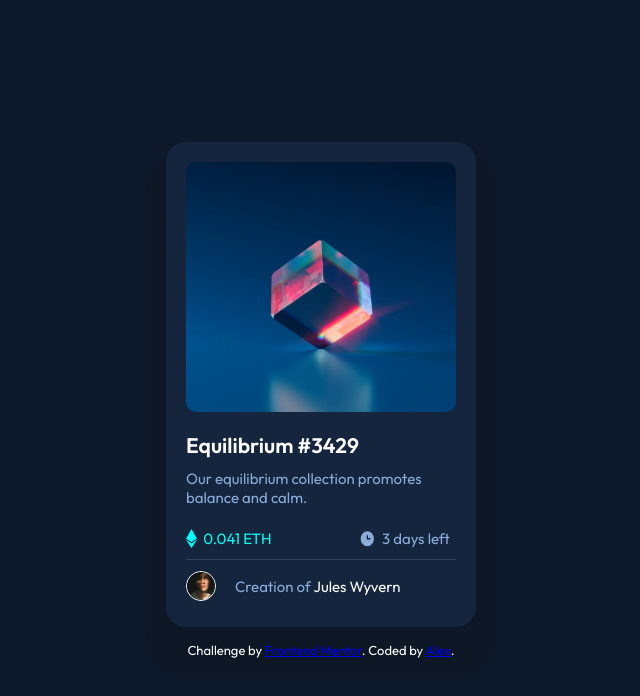
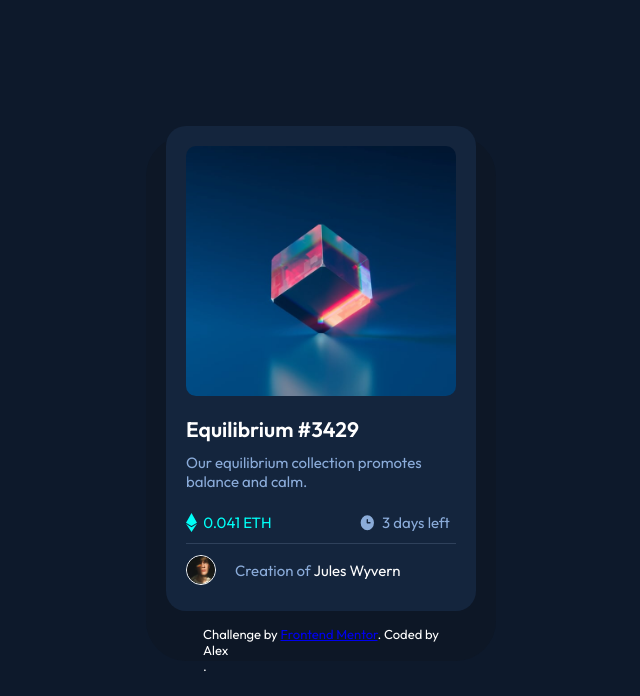
Before and after one commit to Alex6pc/frontendmentor-7, a plain HTML site: page index.html in a window 1280 px wide. Shown: the whole page, without its empty margins (319-959 px from the left). Drawn offline with Linux system fonts and the light colour scheme; a web font is replaced by a local one.

Commit message:
Update index.html

```diff
--- a/index.html
+++ b/index.html
@@ -38,7 +38,7 @@
 
    <div class="attribution">
     Challenge by <a href="https://www.frontendmentor.io?ref=challenge" target="_blank">Frontend Mentor</a>.
-    Coded by <a href="#">Alex</a>.
+    Coded by <p>Alex</p>.
   </div>
 </body>
 </html>
```
